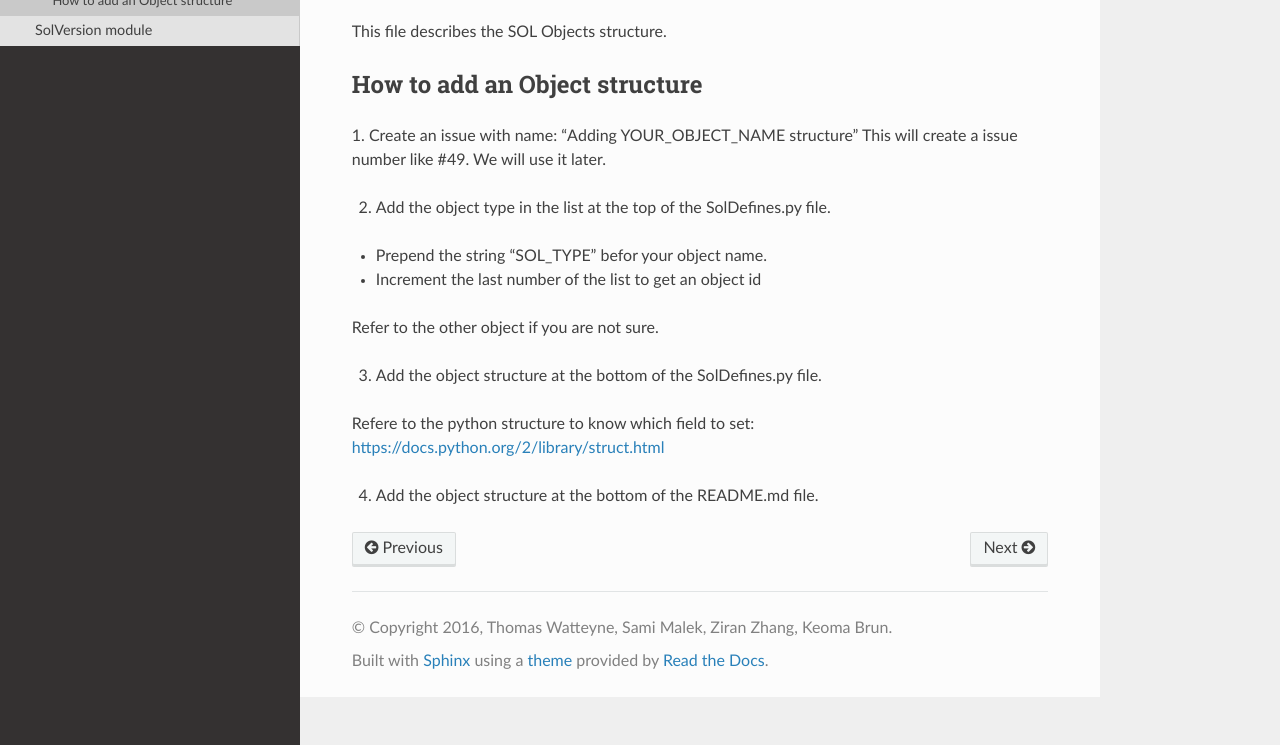
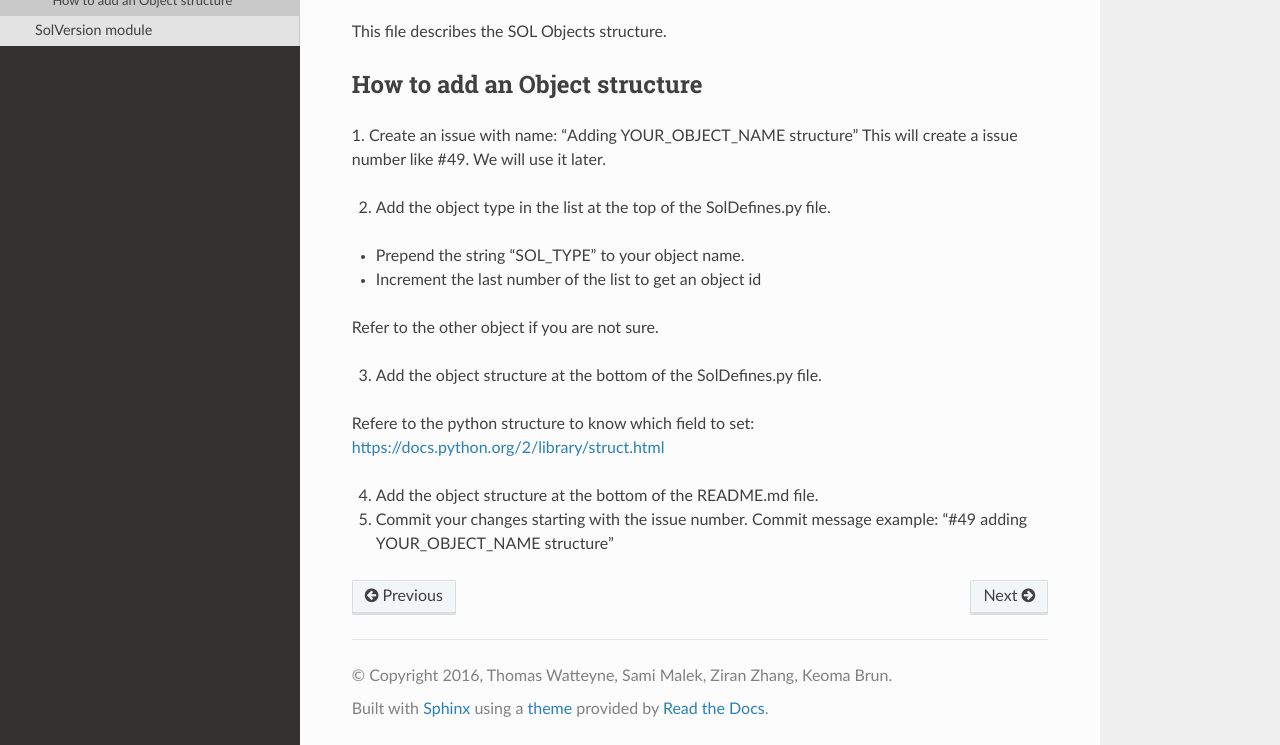
Before and after one commit to realms-team/sol, a Sphinx documentation site: the page built from doc/source/SolDefines.rst, in a window 1280 px wide and 1009 px high, cut to the strip 264-1009 px from the top of the window. Built offline with Sphinx 7.4.7 and the Read the Docs theme 2.0.0, drawn with Linux system fonts in a browser that asks for light colours.

Commit message:
#49 adding step to reference issue

```diff
--- a/doc/source/SolDefines.rst
+++ b/doc/source/SolDefines.rst
@@ -17,7 +17,7 @@ This will create a issue number like #49. We will use it later.
 
 2. Add the object type in the list at the top of the SolDefines.py file.
 
-* Prepend the string "SOL_TYPE" befor your object name.
+* Prepend the string "SOL_TYPE" to your object name.
 
 * Increment the last number of the list to get an object id
 
@@ -28,3 +28,6 @@ Refer to the other object if you are not sure.
 Refere to the python structure to know which field to set: https://docs.python.org/2/library/struct.html
 
 4. Add the object structure at the bottom of the README.md file.
+
+5. Commit your changes starting with the issue number.
+   Commit message example: "#49 adding YOUR_OBJECT_NAME structure"
```
